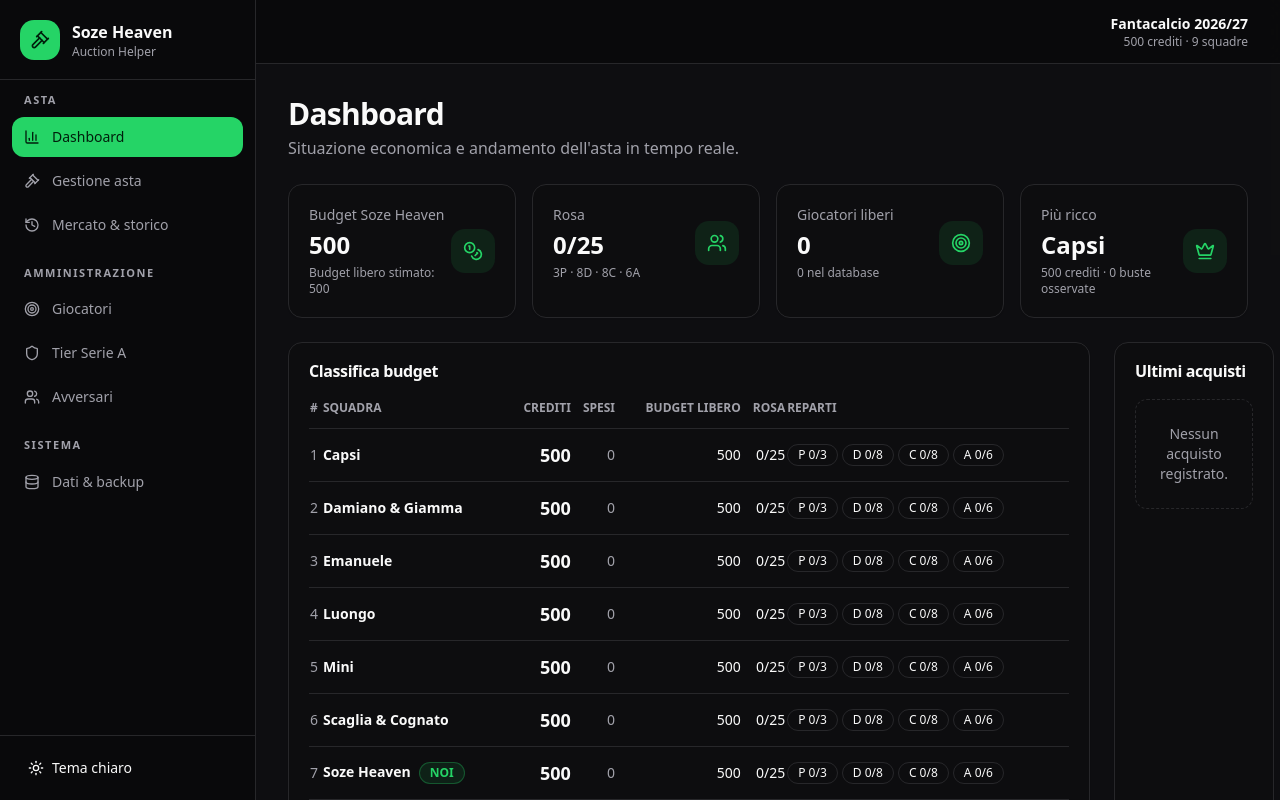
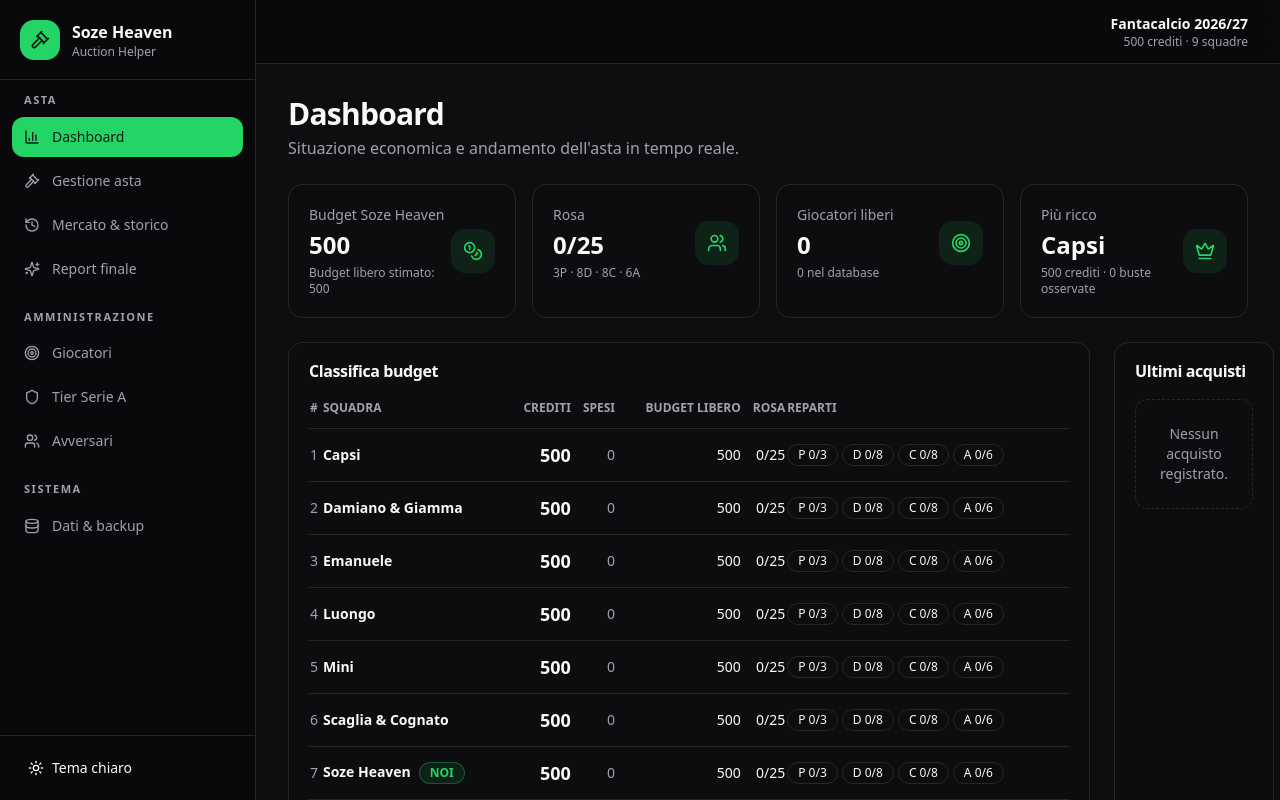
Before and after one commit to KeyserDSoze/Fantacalcio.AuctionHelper, a React (Vite) app: page / in a window 1280 px wide. Shown: the top 800 px of the page. Built offline with nearby package versions, Linux system fonts and the light colour scheme.

Commit message:
feat: add final report navigation

```diff
--- a/src/components/Layout.tsx
+++ b/src/components/Layout.tsx
@@ -1,14 +1,15 @@
 import { useEffect, useState, type ReactNode } from "react";
-import { BarChart3, Database, Gavel, History, Menu, Moon, Shield, Sun, Target, Users, X } from "lucide-react";
+import { BarChart3, Database, Gavel, History, Menu, Moon, Shield, Sparkles, Sun, Target, Users, X } from "lucide-react";
 import { Button } from "@/components/ui/button";
 import { cn } from "@/lib/utils";
 
-export type PageKey = "dashboard" | "auction" | "market" | "players" | "clubs" | "opponents" | "data";
+export type PageKey = "dashboard" | "auction" | "market" | "report" | "players" | "clubs" | "opponents" | "data";
 
 const items: { key: PageKey; label: string; icon: typeof BarChart3; group: string }[] = [
   { key: "dashboard", label: "Dashboard", icon: BarChart3, group: "Asta" },
   { key: "auction", label: "Gestione asta", icon: Gavel, group: "Asta" },
   { key: "market", label: "Mercato & storico", icon: History, group: "Asta" },
+  { key: "report", label: "Report finale", icon: Sparkles, group: "Asta" },
   { key: "players", label: "Giocatori", icon: Target, group: "Amministrazione" },
   { key: "clubs", label: "Tier Serie A", icon: Shield, group: "Amministrazione" },
   { key: "opponents", label: "Avversari", icon: Users, group: "Amministrazione" },
@@ -34,7 +35,7 @@ export function Layout({ page, onPage, children }: { page: PageKey; onPage: (p:
           <div key={group}>
             <div className="px-3 pb-2 text-[11px] font-semibold uppercase tracking-[0.14em] text-muted-foreground">{group}</div>
             <div className="space-y-1">
-              {items.filter((i) => i.group === group).map(({ key, label, icon: Icon }) => (
+              {items.filter((item) => item.group === group).map(({ key, label, icon: Icon }) => (
                 <button key={key} onClick={() => { onPage(key); setMobileOpen(false); }} className={cn("flex w-full items-center gap-3 rounded-lg px-3 py-2.5 text-left text-sm font-medium transition", page === key ? "bg-primary text-primary-foreground" : "text-muted-foreground hover:bg-accent hover:text-foreground")}>
                   <Icon className="h-4 w-4" />{label}
                 </button>
@@ -43,7 +44,7 @@ export function Layout({ page, onPage, children }: { page: PageKey; onPage: (p:
           </div>
         ))}
       </nav>
-      <div className="border-t p-3"><Button variant="ghost" className="w-full justify-start" onClick={() => setDark((v) => !v)}>{dark ? <Sun className="h-4 w-4" /> : <Moon className="h-4 w-4" />}{dark ? "Tema chiaro" : "Tema scuro"}</Button></div>
+      <div className="border-t p-3"><Button variant="ghost" className="w-full justify-start" onClick={() => setDark((value) => !value)}>{dark ? <Sun className="h-4 w-4" /> : <Moon className="h-4 w-4" />}{dark ? "Tema chiaro" : "Tema scuro"}</Button></div>
     </div>
   );
 
```
